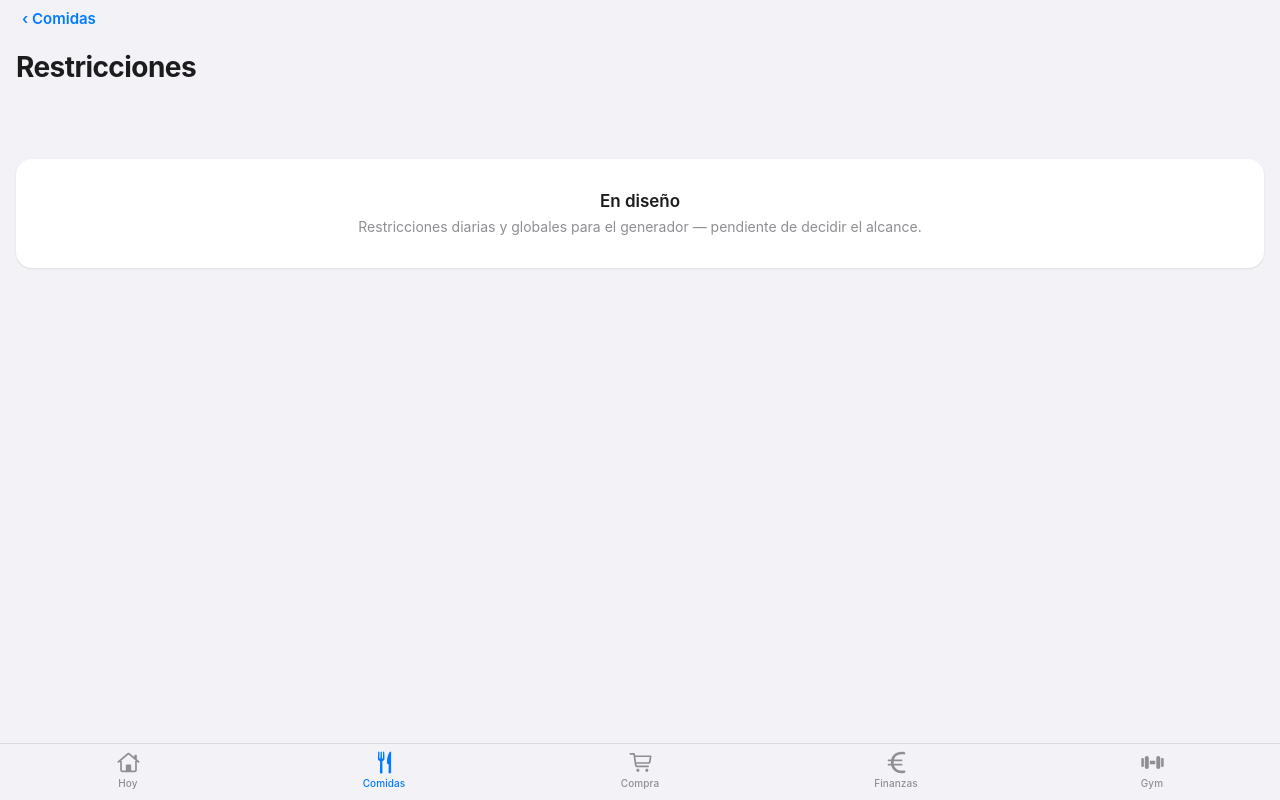
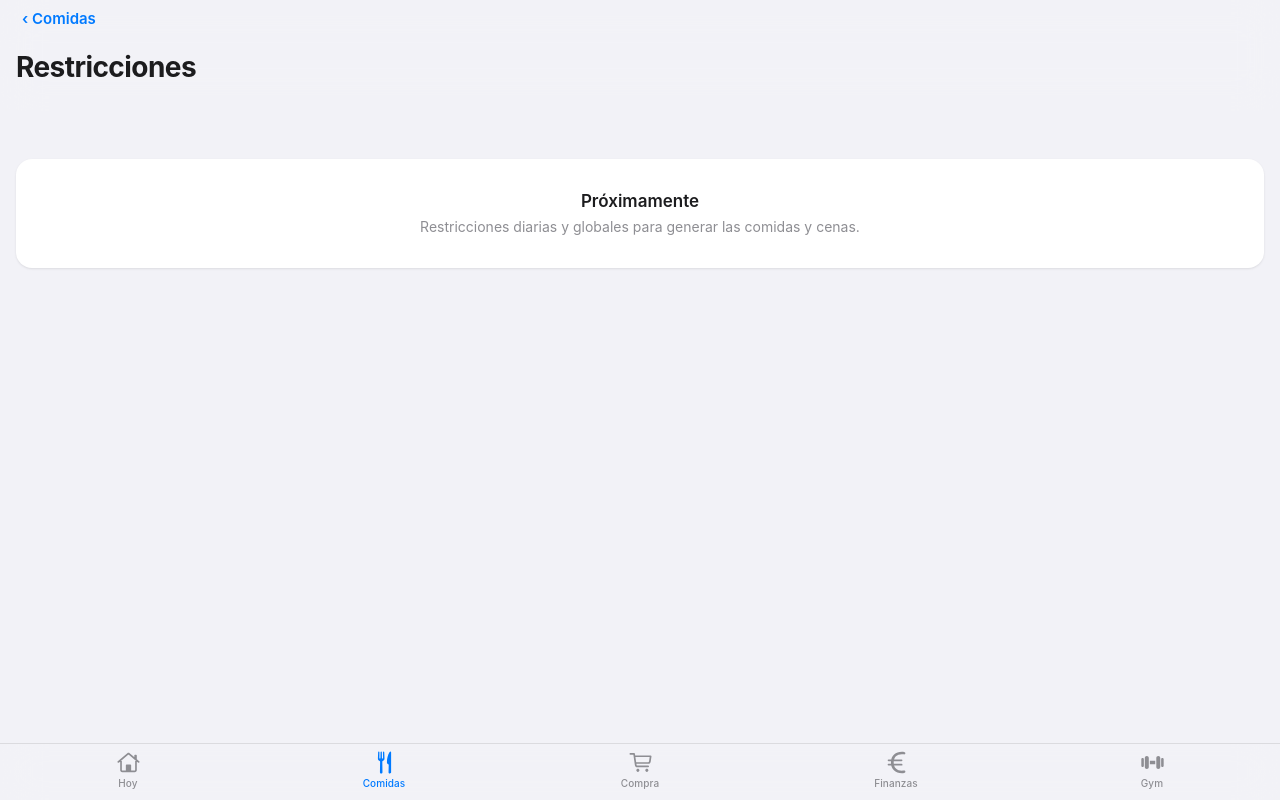
Before and after one commit to manoelmellid/rutina, a React (Vite) app: page /comidas/restricciones in a window 1280 px wide. Built offline with nearby package versions, Linux system fonts and the light colour scheme.

Commit message:
RestriccionesScreen: cambiar texto del placeholder a "Proximamente"

```diff
--- a/src/screens/RestriccionesScreen.tsx
+++ b/src/screens/RestriccionesScreen.tsx
@@ -19,8 +19,8 @@ export function RestriccionesScreen() {
 
   return (
     <Placeholder
-      title="En diseño"
-      subtitle="Restricciones diarias y globales para el generador — pendiente de decidir el alcance."
+      title="Próximamente"
+      subtitle="Restricciones diarias y globales para generar las comidas y cenas."
     />
   );
 }
```
